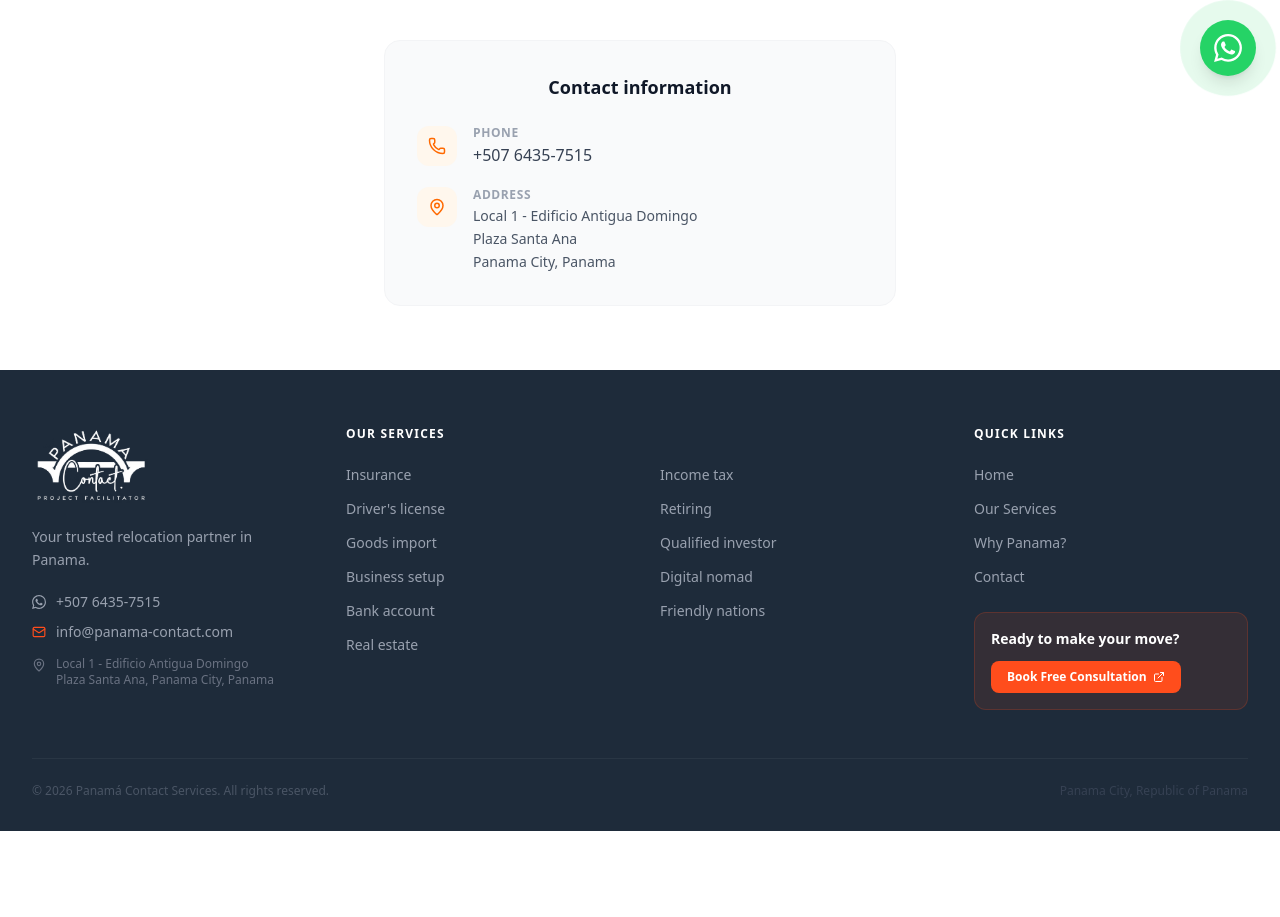
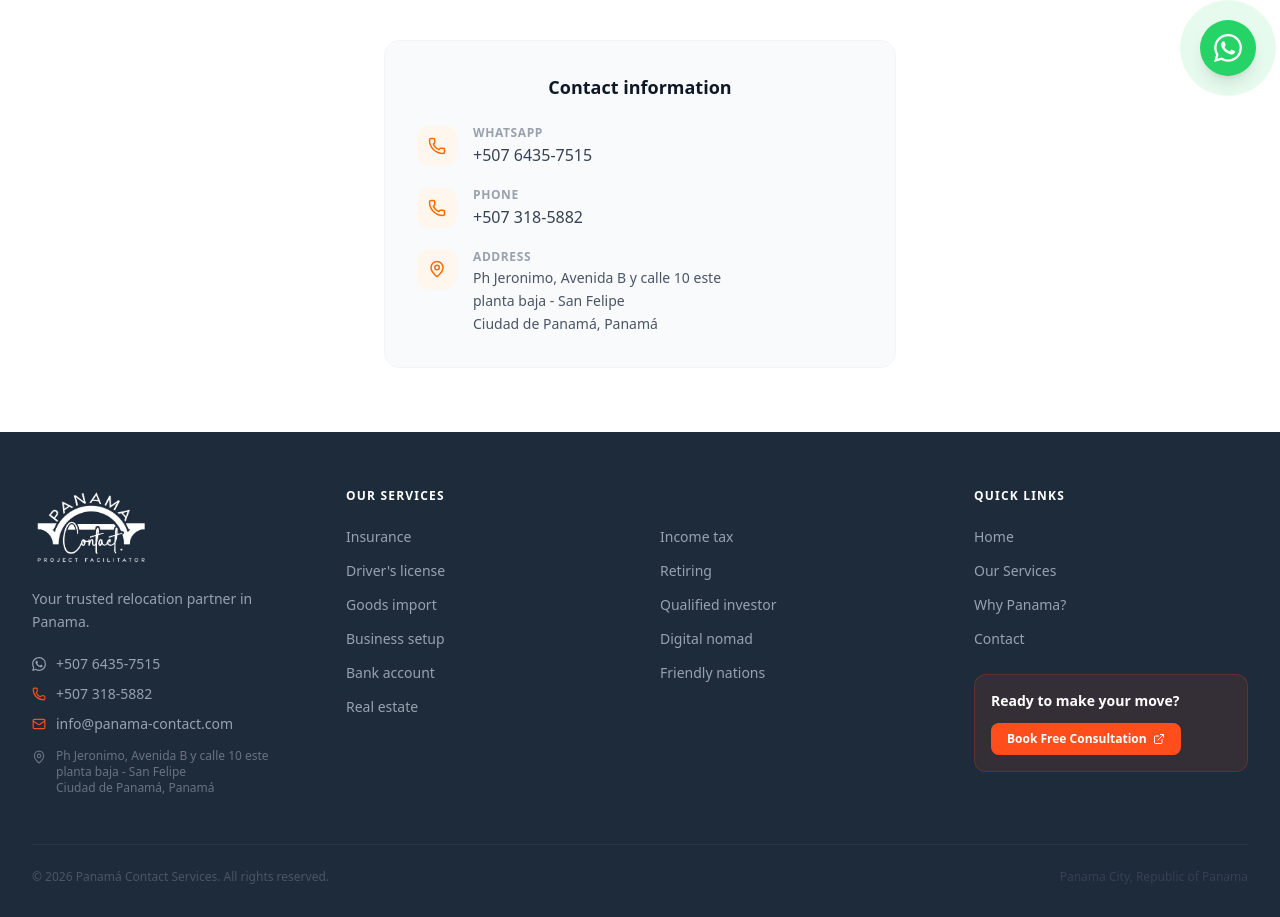
Before and after one commit to Jeejee2064/Panama-Contact, a Next.js app: page /en/contact in a window 1280 px wide. Shown: the part 700-1617 px from the top of the page. Before the commit the page ends 1531 px from the top, so only its background shows below. Built offline with nearby package versions, Linux system fonts and the light colour scheme.

Commit message:
Mise a jour adresse et ajout tel fixe 318-5882
Nouvelle adresse : Ph Jeronimo, Avenida B y calle 10 este, planta baja
- San Felipe, Ciudad de Panama.
Nouveau numero fixe +507 318-5882 ajoute partout (Footer, page Contact,
emails client KYC/Immigracion, JSON-LD schema).

```diff
--- a/app/[locale]/contact/page.js
+++ b/app/[locale]/contact/page.js
@@ -88,8 +88,17 @@ export default async function ContactPage({ params }) {
                     <Phone size={18} className="text-orange-500" />
                   </div>
                   <div>
+                    <p className="text-xs text-gray-400 uppercase tracking-wider font-semibold mb-0.5">WhatsApp</p>
+                    <p className="text-gray-700 font-medium group-hover:text-orange-500 transition-colors">+507 6435-7515</p>
+                  </div>
+                </a>
+                <a href="tel:+5073185882" className="flex items-center gap-4 group">
+                  <div className="w-10 h-10 bg-orange-50 group-hover:bg-orange-100 rounded-xl flex items-center justify-center transition-colors shrink-0">
+                    <Phone size={18} className="text-orange-500" />
+                  </div>
+                  <div>
                     <p className="text-xs text-gray-400 uppercase tracking-wider font-semibold mb-0.5">{t('phone')}</p>
-                    <p className="text-gray-700 font-medium group-hover:text-orange-500 transition-colors">+507 6435-7515</p>
+                    <p className="text-gray-700 font-medium group-hover:text-orange-500 transition-colors">+507 318-5882</p>
                   </div>
                 </a>
                 <div className="flex items-start gap-4">
@@ -99,9 +108,9 @@ export default async function ContactPage({ params }) {
                   <div>
                     <p className="text-xs text-gray-400 uppercase tracking-wider font-semibold mb-0.5">{t('address')}</p>
                     <p className="text-gray-600 text-sm leading-relaxed">
-                      Local 1 - Edificio Antigua Domingo<br />
-                      Plaza Santa Ana<br />
-                      Panama City, Panama
+                      Ph Jeronimo, Avenida B y calle 10 este<br />
+                      planta baja - San Felipe<br />
+                      Ciudad de Panamá, Panamá
                     </p>
                   </div>
                 </div>
--- a/app/[locale]/layout.js
+++ b/app/[locale]/layout.js
@@ -72,11 +72,11 @@ export default async function LocaleLayout({ children, params }) {
     name: 'Panama Contact Services',
     description: 'Expert relocation, residency visa, company formation, banking, and real estate services in Panama.',
     url: 'https://panama-contact.com',
-    telephone: '+50764357515',
+    telephone: ['+50764357515', '+5073185882'],
     email: 'info@panama-contact.com',
     address: {
       '@type': 'PostalAddress',
-      streetAddress: 'Local 1 - Edificio Antigua Domingo, Plaza Santa Ana',
+      streetAddress: 'Ph Jeronimo, Avenida B y calle 10 este, planta baja - San Felipe',
       addressLocality: 'Ciudad de Panamá',
       addressCountry: 'PA',
     },
--- a/app/api/cuestionario/immigracion/route.js
+++ b/app/api/cuestionario/immigracion/route.js
@@ -145,11 +145,13 @@ function buildClientConfirmationHtml(data) {
           <div style="font-size:12px;line-height:1.7">
             <a href="https://wa.me/50764357515" style="color:#FF4D1C;text-decoration:none">+507 6435-7515</a>
             <span style="color:#4a5a6b">&nbsp;|&nbsp;</span>
+            <a href="tel:+5073185882" style="color:#FF4D1C;text-decoration:none">+507 318-5882</a>
+            <span style="color:#4a5a6b">&nbsp;|&nbsp;</span>
             <a href="mailto:info@panama-contact.com" style="color:#FF4D1C;text-decoration:none">info@panama-contact.com</a>
           </div>
           <div style="color:#9aa5b1;font-size:11px;line-height:1.6;margin-top:10px">
-            Local 1 - Edificio Antigua Domingo<br>
-            Plaza Santa Ana, Panama City, Panama
+            Ph Jeronimo, Avenida B y calle 10 este, planta baja<br>
+            San Felipe, Ciudad de Panamá, Panamá
           </div>
           <div style="color:#6b7888;font-size:10px;margin-top:14px">
             © ${new Date().getFullYear()} Panamá Contact Services. All rights reserved.
--- a/app/api/cuestionario/kyc/route.js
+++ b/app/api/cuestionario/kyc/route.js
@@ -154,11 +154,13 @@ function buildClientConfirmationHtml(displayName) {
           <div style="font-size:12px;line-height:1.7">
             <a href="https://wa.me/50764357515" style="color:#FF4D1C;text-decoration:none">+507 6435-7515</a>
             <span style="color:#4a5a6b">&nbsp;|&nbsp;</span>
+            <a href="tel:+5073185882" style="color:#FF4D1C;text-decoration:none">+507 318-5882</a>
+            <span style="color:#4a5a6b">&nbsp;|&nbsp;</span>
             <a href="mailto:info@panama-contact.com" style="color:#FF4D1C;text-decoration:none">info@panama-contact.com</a>
           </div>
           <div style="color:#9aa5b1;font-size:11px;line-height:1.6;margin-top:10px">
-            Local 1 - Edificio Antigua Domingo<br>
-            Plaza Santa Ana, Panama City, Panama
+            Ph Jeronimo, Avenida B y calle 10 este, planta baja<br>
+            San Felipe, Ciudad de Panamá, Panamá
           </div>
           <div style="color:#6b7888;font-size:10px;margin-top:14px">
             © ${new Date().getFullYear()} Panamá Contact Services. All rights reserved.
--- a/components/layout/Footer.jsx
+++ b/components/layout/Footer.jsx
@@ -1,7 +1,7 @@
 import { Link } from '@/i18n/navigation';
 import Image from 'next/image';
 import { useTranslations } from 'next-intl';
-import { Mail, MapPin, ExternalLink } from 'lucide-react';
+import { Mail, MapPin, Phone, ExternalLink } from 'lucide-react';
 
 const WA_ICON = (
   <svg viewBox="0 0 24 24" fill="currentColor" className="w-3.5 h-3.5 shrink-0">
@@ -59,6 +59,13 @@ export default function Footer() {
                 +507 6435-7515
               </a>
               <a
+                href="tel:+5073185882"
+                className="flex items-center gap-2.5 hover:text-[#FF4D1C] transition-colors"
+              >
+                <Phone size={14} className="text-[#FF4D1C] shrink-0" />
+                +507 318-5882
+              </a>
+              <a
                 href="mailto:info@panama-contact.com"
                 className="flex items-center gap-2.5 hover:text-[#FF4D1C] transition-colors"
               >
@@ -68,8 +75,9 @@ export default function Footer() {
               <p className="flex items-start gap-2.5 text-gray-500 text-xs mt-1">
                 <MapPin size={14} className="mt-0.5 text-gray-500 shrink-0" />
                 <span>
-                  Local 1 - Edificio Antigua Domingo<br />
-                  Plaza Santa Ana, Panama City, Panama
+                  Ph Jeronimo, Avenida B y calle 10 este<br />
+                  planta baja - San Felipe<br />
+                  Ciudad de Panamá, Panamá
                 </span>
               </p>
             </div>
```
